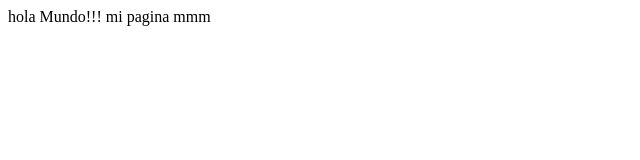
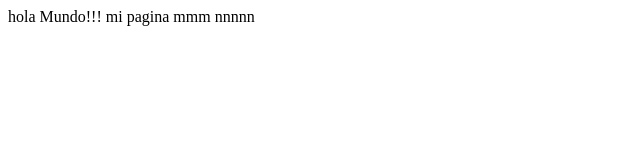
Before and after one commit to linabrinez/proyetg36, a plain HTML site: page pagina.html in a window 1280 px wide. Shown: the full height of the page, 0-640 px from the left. Drawn offline with Linux system fonts and the light colour scheme.

Commit message:
Version 3.0

```diff
--- a/pagina.html
+++ b/pagina.html
@@ -9,7 +9,7 @@
 </head>
 
 <body>
-    hola Mundo!!! mi pagina mmm
+    hola Mundo!!! mi pagina mmm nnnnn
 </body>
 
 </html>
```
